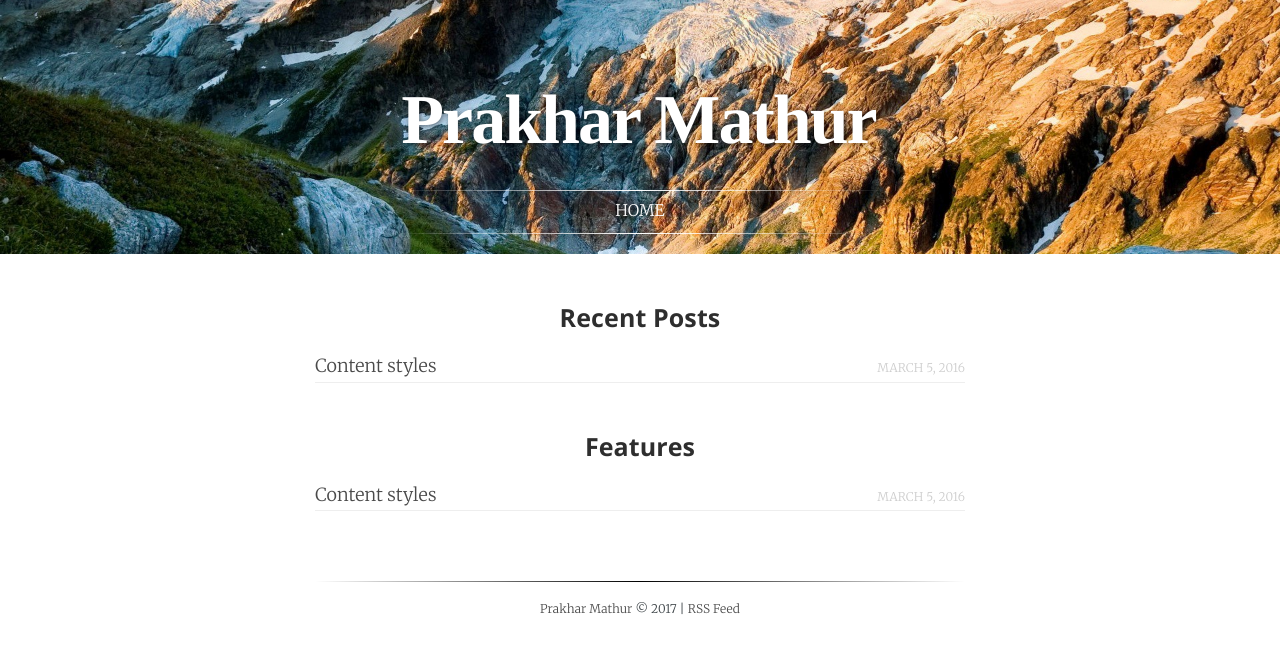
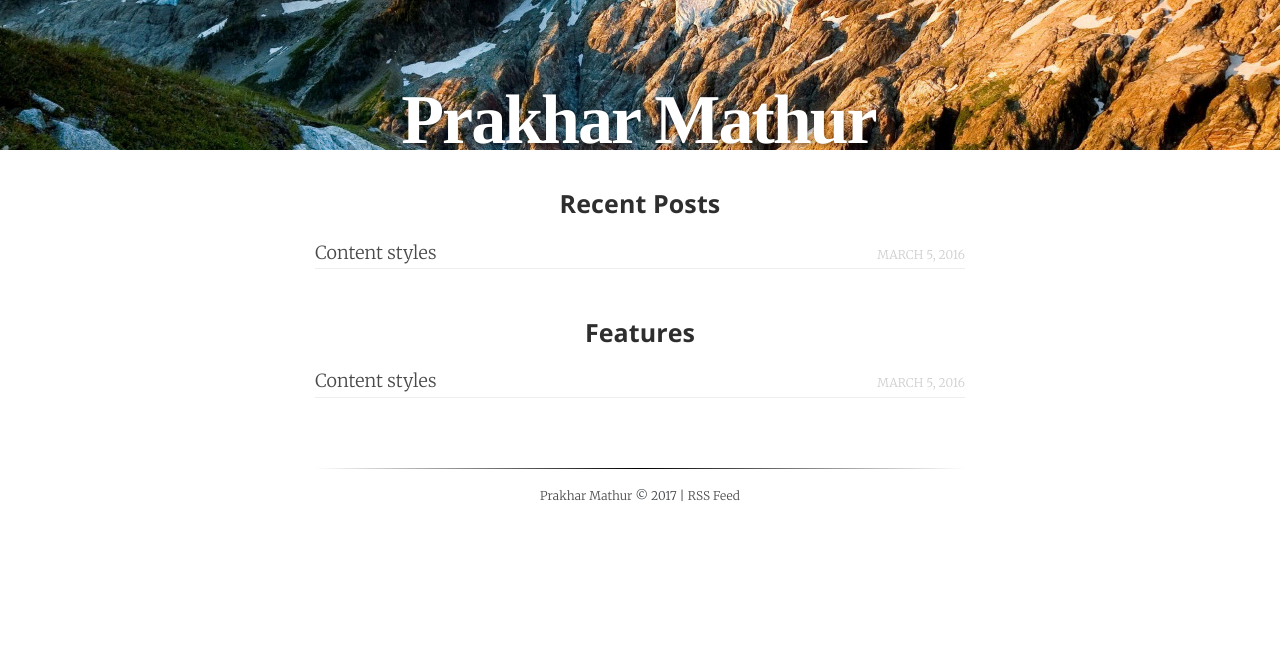
Before and after one commit to prakhar345/prakhar345.github.io, a Jekyll site: the page built from index.html, in a window 1280 px wide. Shown: the top 653 px of the page. Built offline with Jekyll 4.4.1, drawn with Linux system fonts in a browser that asks for light colours; some web fonts are replaced.

Commit message:
changes made

```diff
--- a/_includes/header.html
+++ b/_includes/header.html
@@ -7,23 +7,5 @@
 <header class="main-header detail-page image-bg {% if cover %} has-cover" style="background-image: url({{ cover | absolute_url }})" {% else %} no-cover" {% endif %}>
     <h1 class="page-title"><a href="{{ "/" | absolute_url }}" title="{{ site.title }}">{{ site.title }}</a></h1>
     <h2 class="page-description">{{ site.subtitle }}</h2>
-    <div class="nav">
-        <ul>
-            <li><a class="page-link" href="{{ "/" | absolute_url }}" title="Home">Home</a></li>
 
-            {% assign pages = site.pages | sort:"weight"  %}
-            {% for my_page in pages %}
-
-            {% if my_page.menutitle %}
-            {% assign title = my_page.menutitle %}
-            {% elsif site.title %}
-            {% assign title = my_page.title %}
-            {% endif %}
-
-            {% if title and my_page.visible != false %}
-            <li><a class="page-link" href="{{ my_page.url | absolute_url }}" title="{{ title }}">{{ title }}</a></li>
-            {% endif %}
-            {% endfor %}
-        </ul>
-    </div>
 </header>
```
